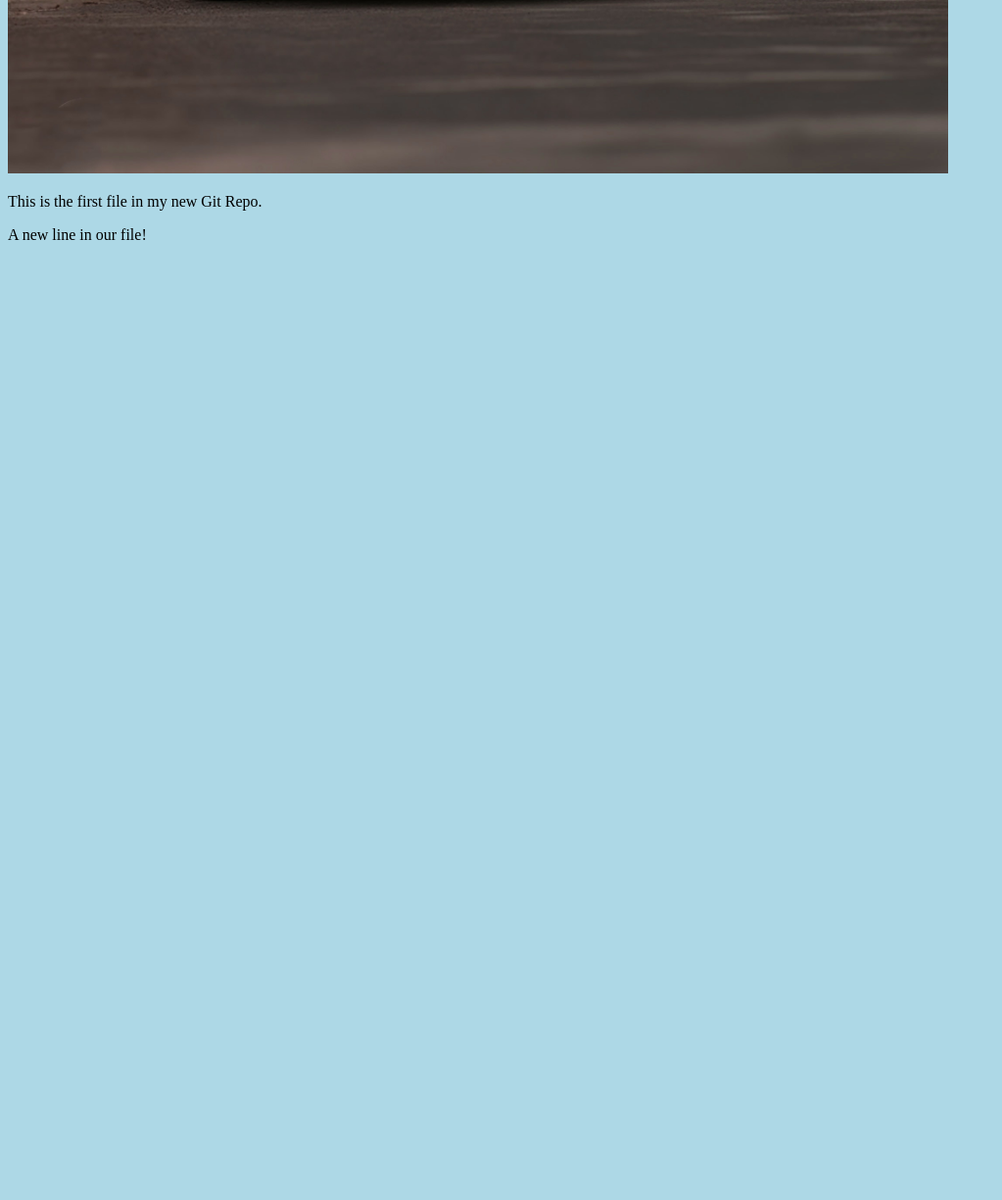
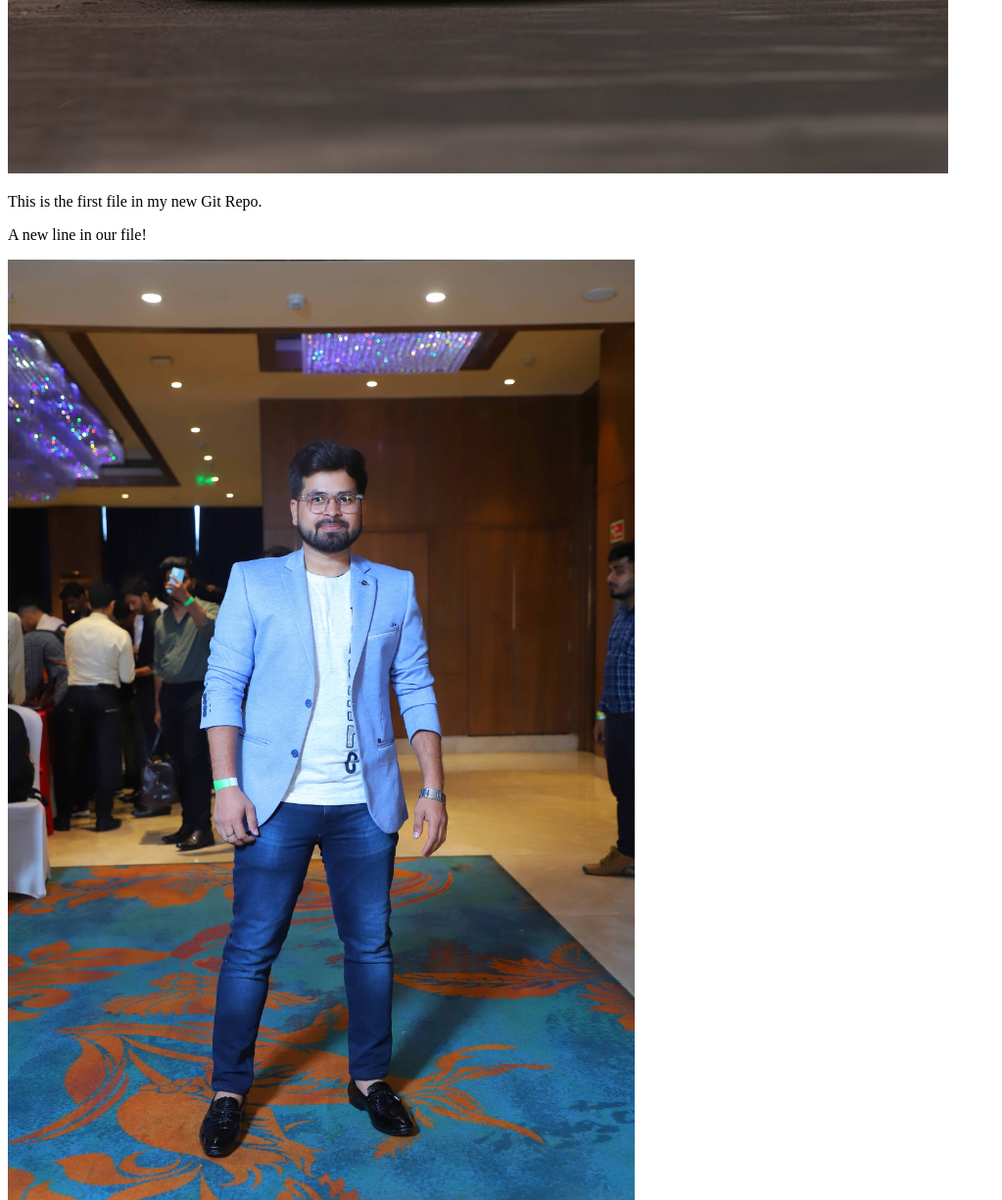
Before and after one commit to hariom280/myproject-new, a plain HTML site: page index.html in a window 1280 px wide. Shown: the part 863-2088 px from the top of the page at 98% size, without its empty margins (0-1023 px from the left). Before the commit the page ends 1128 px from the top, so only its background shows below. Drawn offline with Linux system fonts and the light colour scheme.

Commit message:
aaded new image

```diff
--- a/index.html
+++ b/index.html
@@ -2,15 +2,15 @@
 <html>
 <head>
 <title>Hello World!</title>
-<link rel="stylesheet" href="style.css">
+<link rel="stylesheet" href="bluestyle.css">
 </head>
 <body>
 
 <h1>Hello world!</h1>
-<div><img src="srm.jpg" alt="Hello World from Space"
-style="width:100%;max-width:960px"></div>
+<div><img src="srm.jpg" alt="Hello World from Space" style="width:100%;max-width:960px"></div>
 <p>This is the first file in my new Git Repo.</p>
 <p>A new line in our file!</p>
+<div><img src="harry.jpg" alt="Hello Git" style="width:100%;max-width:640px"></div>
 
 </body>
 </html>
```
Also changed, not shown: harry.jpg (added).
